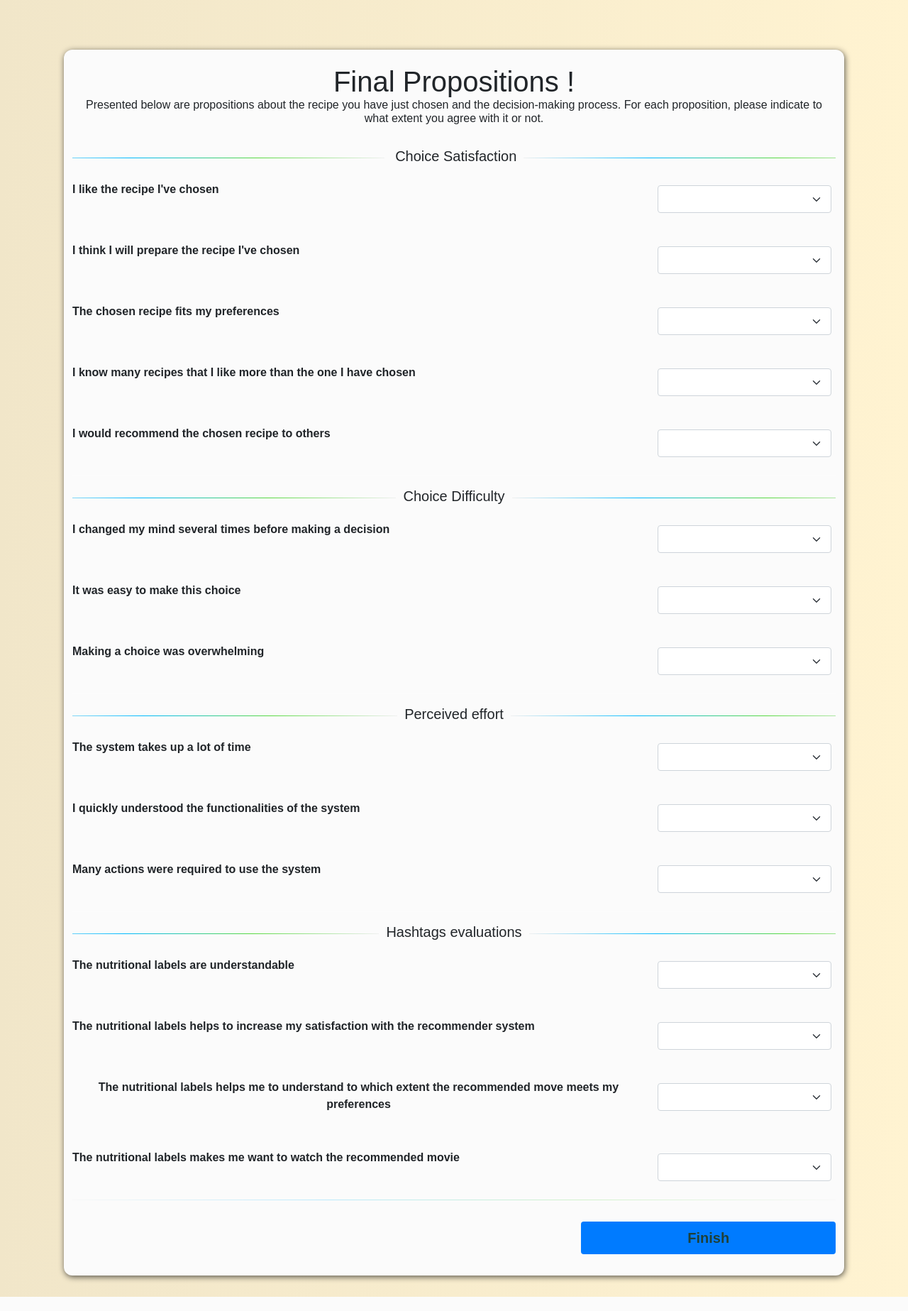
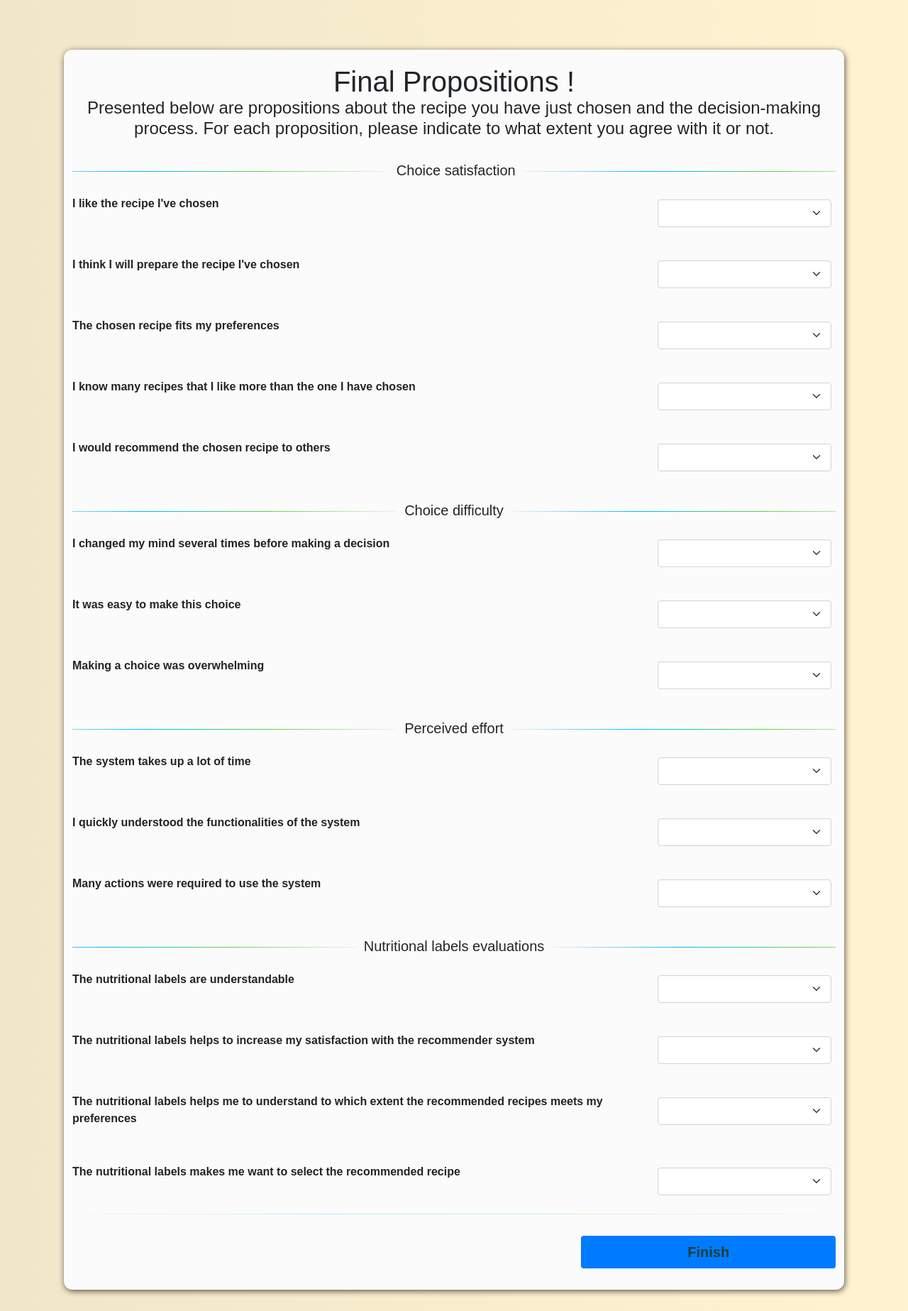
Before and after one commit to ayoubGL/UMAP_25_LLMS_Hash, a Django app: template KnowledgeBased_labels/templates/Labels_Nudges/choice_evaluation.html in a window 1280 px wide. Shown: the whole page at 71% size. Run offline with Django 3.2, Linux system fonts and the light colour scheme; the template is opened without the code that fills it: values that come from a table or form of the project are taken from there, others are empty; some libraries are stand-ins or nearby versions.

Commit message:
fix labels

```diff
--- a/KnowledgeBased_labels/Labels_Nudges/forms.py
+++ b/KnowledgeBased_labels/Labels_Nudges/forms.py
@@ -160,8 +160,8 @@ class ChoiceEvaluationForm(forms.ModelForm):
             # hashtag eval
             'understandability': 'The nutritional  labels are understandable ',
             'satisfaction': 'The nutritional labels helps to increase my satisfaction with the recommender system',
-            'effectiveness': 'The nutritional labels helps me to understand to which extent the recommended move meets my preferences',
-            'persuasiveness':  'The nutritional labels makes me want to watch the recommended movie'
+            'effectiveness': 'The nutritional labels helps me to understand to which extent the recommended recipes meets my preferences',
+            'persuasiveness':  'The nutritional labels makes me want to select the recommended recipe'
 
 
         }
--- a/KnowledgeBased_labels/templates/Labels_Nudges/choice_evaluation.html
+++ b/KnowledgeBased_labels/templates/Labels_Nudges/choice_evaluation.html
@@ -171,10 +171,10 @@
             font-weight: 400;
             line-height: 30px;
             font-style: bold; margin-top: 30px;">Final Propositions !</h3>
-                <h6>Presented below are propositions about the recipe you have just chosen and the decision-making process. For each proposition, please indicate to what extent you agree with it or not.</h6>
+                <h4>Presented below are propositions about the recipe you have just chosen and the decision-making process. For each proposition, please indicate to what extent you agree with it or not.</h4>
             </div>
             <br>
-            <h5> Choice Satisfaction</h5>
+            <h5> Choice satisfaction</h5>
             <div class="flabel" style="padding-top: 15px; margin-bottom:20px;">
                 <p class="col-sm-9 flabel"><b>{{eval_form.liked_recipes.label}} </b></p>
                 <div style="padding: 6px; font-weight: 500; margin-left: 12px;" class="col-sm">
@@ -212,7 +212,7 @@
 
 
             <hr style="color: white;">
-            <h5>Choice Difficulty</h5>
+            <h5>Choice difficulty</h5>
 
 
 
@@ -262,7 +262,7 @@
 
             <!-- LLM evaluations -->
             <hr style="color: white;">
-            <h5>Hashtags evaluations</h5>
+            <h5>Nutritional labels evaluations</h5>
 
             <div class="flabel" style="padding-top: 15px; margin-bottom:20px;">
                 <p class="col-sm-9 flabel"><b>{{eval_form.understandability.label}} </b></p>
@@ -276,7 +276,7 @@
                     {{eval_form.satisfaction}}
                 </div>
             </div>
-            <div class="flabel" style="padding-top: 15px; margin-bottom:20px;">
+            <div class="flabel" style="padding-top: 15px; margin-bottom:20px; text-align: left;">
                 <p class="col-sm-9 flabel"><b>{{eval_form.effectiveness.label}} </b></p>
                 <div style="padding: 6px; font-weight: 500; margin-left: 12px;" class="col-sm">
                     {{eval_form.effectiveness}}
```
